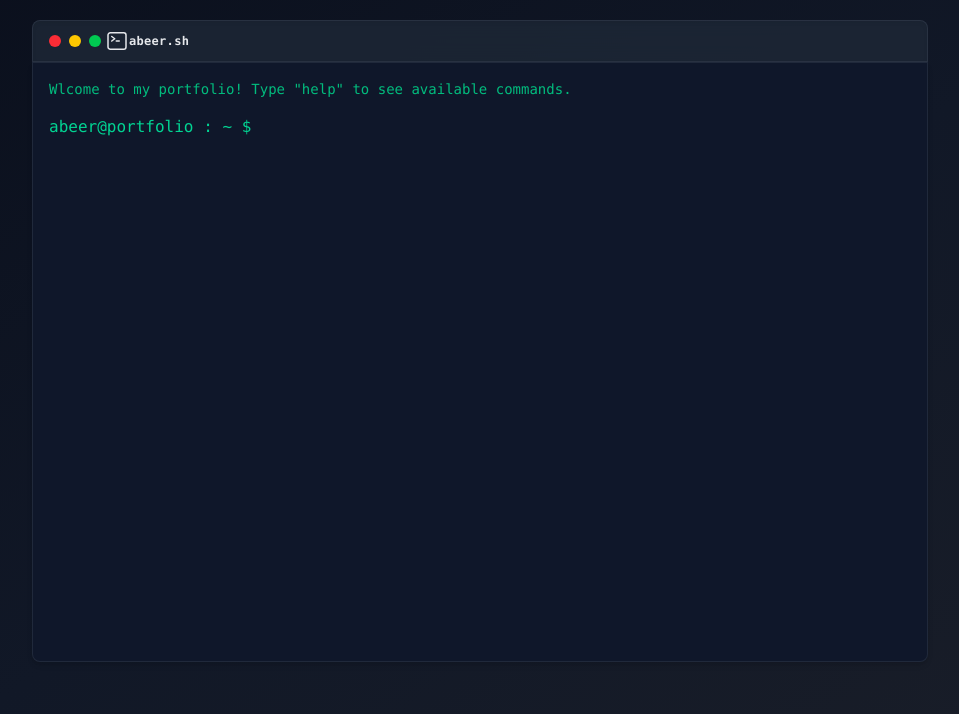
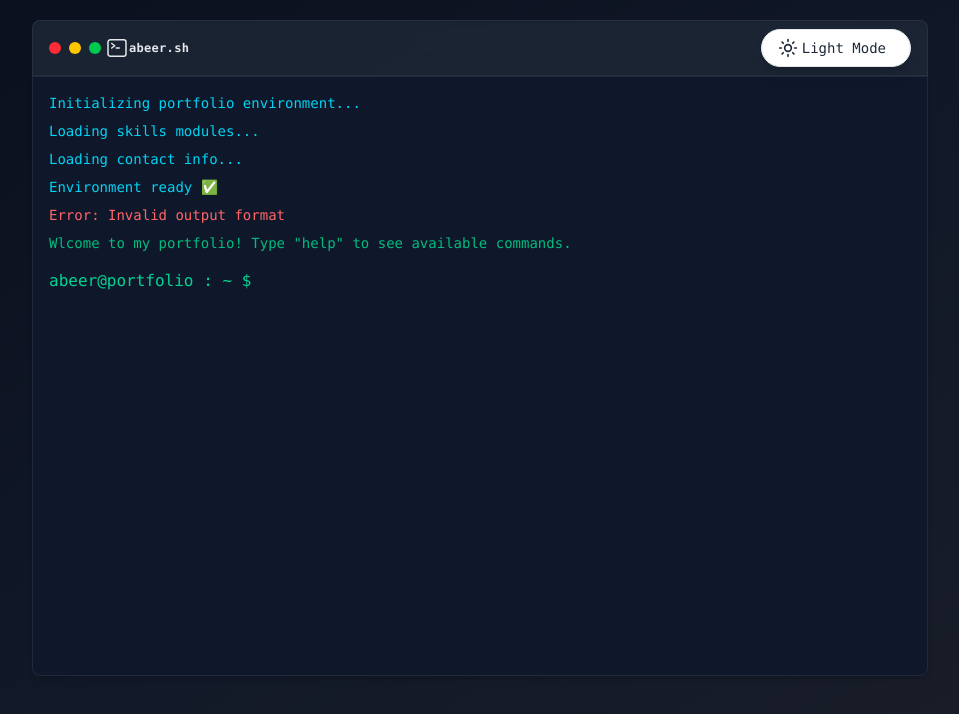
Before and after one commit to abeer-srivastava/me_, a React (Vite) app: page / in a window 1280 px wide. Shown: the top 714 px of the page, without its empty margins (160-1119 px from the left). Built offline with nearby package versions, Linux system fonts and the light colour scheme.

Commit message:
changes in ui

```diff
--- a/package.json
+++ b/package.json
@@ -9,12 +9,12 @@
     "lint": "eslint .",
     "preview": "vite preview",
     "start": "vite"
-
   },
   "dependencies": {
     "@tailwindcss/vite": "^4.1.11",
     "ansi-to-html": "^0.7.2",
     "framer-motion": "^12.23.12",
+    "lucide-react": "^0.548.0",
     "react": "^19.1.0",
     "react-dom": "^19.1.0",
     "tailwindcss": "^4.1.11"
--- a/src/App.tsx
+++ b/src/App.tsx
@@ -1,17 +1,32 @@
+import { useState } from "react";
 import Terminal from "./components/Terminal";
+import ThemeToggler from "./components/ThemeToggler";
 
 export default function App() {
+  const [whiteGradient, setWhiteGradient] = useState(false);
+
+  const handleThemeToggle = () => {
+    setWhiteGradient(!whiteGradient);
+  };
+
+  const getBackgroundClasses = () => {
+    if (whiteGradient) {
+      return "bg-gradient-to-br from-white via-gray-100 to-blue-100 text-gray-800 font-bold min-h-screen font-mono p-5 flex justify-center items-start";
+    }
+    return "bg-gradient-to-br from-[#0a0f1c] via-[#111827] to-[#1a1e28] text-white min-h-screen font-mono p-5 flex justify-center items-start";
+  };
+
   return (
-    <div className="bg-gradient-to-br from-[#0a0f1c] via-[#111827] to-[#1a1e28] text-white min-h-screen font-mono p-5 flex justify-center items-start">
+    <div className={getBackgroundClasses()}>
       <div className="w-full max-w-4xl">
-        <div className="bg-[#1f2937]/80 backdrop-blur-md rounded-t-lg px-4 py-2 flex items-center justify-between text-sm text-gray-300 shadow-inner border border-gray-600/30">
+        <div className={`${whiteGradient ? 'bg-white/80 backdrop-blur-md border-gray-200' : 'bg-[#1f2937]/80 backdrop-blur-md border-gray-600/30'} rounded-t-lg px-4 py-2 flex items-center justify-between text-sm shadow-inner border`}>
           <div className="flex items-center space-x-2">
             <div className="w-3 h-3 rounded-full bg-red-500"></div>
             <div className="w-3 h-3 rounded-full bg-yellow-400"></div>
             <div className="w-3 h-3 rounded-full bg-green-500"></div>
           </div>
-          <div className="flex items-center flex-1 ml-1 text-gray-300 text-xs">
-         <span className="text-xs font-semibold tracking-wide text-gray-200 flex items-center justify-center">
+          <div className="flex items-center flex-1 ml-1 text-xs">
+            <span className={`text-xs font-semibold tracking-wide flex items-center justify-center ${whiteGradient ? 'text-gray-700' : 'text-gray-200'}`}>
               <svg
                 xmlns="http://www.w3.org/2000/svg"
                 fill="none"
@@ -29,10 +44,9 @@ export default function App() {
               abeer.sh
             </span>
           </div>
-
-          <div></div>
+          <ThemeToggler whiteGradient={whiteGradient} onToggle={handleThemeToggle} />
         </div>
-        <Terminal />
+        <Terminal whiteGradient={whiteGradient} />
       </div>
     </div>
   );
--- a/src/components/Terminal.tsx
+++ b/src/components/Terminal.tsx
@@ -21,16 +21,51 @@ interface Line {
   type: string;
 }
 
-const Terminal = () => {
-  const [lines, setLines] = useState<Line[]>([
-    { output: "Welcome to my portfolio! Type \"help\" to see available commands.", type: "welcome" }
-  ]);
+const bootSequence = [
+  "Initializing portfolio environment...",
+  "Loading projects...",
+  "Loading skills modules...",
+  "Loading contact info...",
+  "Environment ready ✅"
+];
+
+interface TerminalProps {
+  whiteGradient: boolean;
+}
+
+const Terminal = ({ whiteGradient }: TerminalProps) => {
+  const [lines, setLines] = useState<Line[]>([]);
   const [input, setInput] = useState("");
+  const [booting, setBooting] = useState(true);
+  const [suggestion, setSuggestion] = useState<string | null>(null);
+  const [theme, setTheme] = useState<'default' | 'hacker' | 'light'>('default');
+  const [history, setHistory] = useState<string[]>(() => {
+    const saved = localStorage.getItem('terminalHistory');
+    return saved ? JSON.parse(saved) : [];
+  });
   const bottomRef = useRef<HTMLDivElement|null>(null);
 
   useEffect(() => {
     bottomRef.current?.scrollIntoView({ behavior: 'smooth' });
   }, [lines]);
+
+  // Boot sequence effect
+  useEffect(() => {
+    if (booting) {
+      let index = 0;
+      const interval = setInterval(() => {
+        if (index < bootSequence.length) {
+          setLines(prev => [...prev, { output: bootSequence[index], type: 'boot' }]);
+          index++;
+        } else {
+          setBooting(false);
+          setLines(prev => [...prev, { output: "Welcome to my portfolio! Type \"help\" to see available commands.", type: "welcome" }]);
+          clearInterval(interval);
+        }
+      }, 500); // 500ms per line
+      return () => clearInterval(interval);
+    }
+  }, [booting]);
 
  const commands: Record<string, Command> = {
   help: {
@@ -44,8 +79,19 @@ const Terminal = () => {
       { text: "• education - View my education", color: "text-green-300" },
       { text: "• resume - Download my resume", color: "text-green-300" },
       { text: "• contact - Get my contact information", color: "text-green-300" },
+      { text: "• story - Read my coding journey", color: "text-green-300" },
+      { text: "• goals - See my professional goals", color: "text-green-300" },
+      { text: "• social - View my social links", color: "text-green-300" },
       { text: "• clear - Clear the terminal", color: "text-green-300" },
       { text: "• help - Show this help message", color: "text-green-300" },
+      { text: "", color: "" },
+      { text: "Utility commands:", color: "text-cyan-400" },
+      { text: "• theme [hacker|default|light] - Switch terminal theme", color: "text-cyan-300" },
+      { text: "• history - Show command history", color: "text-cyan-300" },
+      { text: "• quote - Display a random programming quote", color: "text-cyan-300" },
+      { text: "• time - Show current time", color: "text-cyan-300" },
+      { text: "• date - Show current date", color: "text-cyan-300" },
+      { text: "• sudo [command] - Try to run as superuser (Easter egg)", color: "text-cyan-300" },
     ],
   },
 
@@ -167,11 +213,115 @@ const Terminal = () => {
       },
     ],
   },
+
+  story: {
+    type: "story",
+    content: [
+      { text: "👦 My Journey:", color: "text-yellow-400 font-bold" },
+      { text: "", color: "" },
+      { text: "I started coding in high school out of curiosity and fell in love with the logic behind software. Over the years, I've worked with web, cloud, and AI technologies to build real-world solutions.", color: "text-yellow-300" },
+      { text: "My vision is to combine technology and creativity to build systems that make a difference.", color: "text-yellow-300" }
+    ]
+  },
+
+  goals: {
+    type: "goals",
+    content: [
+      { text: "🎯 Goals:", color: "text-pink-400 font-bold" },
+      { text: "", color: "" },
+      { text: "1️⃣ Master Cloud & DevOps", color: "text-pink-300" },
+      { text: "2️⃣ Contribute to Open Source", color: "text-pink-300" },
+      { text: "3️⃣ Build AI-powered web platforms", color: "text-pink-300" }
+    ]
+  },
+
+  social: {
+    type: "social",
+    content: [
+      { text: "🌍 Social Links:", color: "text-emerald-400 font-bold" },
+      { text: "GitHub:", color: "text-emerald-300 font-semibold", inline: true },
+      { text: " github.com/AbeerSrivastava", color: "text-emerald-300 cursor-pointer hover:text-emerald-400" },
+      { text: "LinkedIn:", color: "text-emerald-300 font-semibold", inline: true },
+      { text: " linkedin.com/in/abeersrivastava", color: "text-emerald-300 cursor-pointer hover:text-emerald-400" }
+    ]
+  },
 };
 
 const handleCommand = (cmd:string) => {
+    // Add command to history
+    const newHistory = [...history, cmd];
+    setHistory(newHistory);
+    localStorage.setItem('terminalHistory', JSON.stringify(newHistory));
+
     if (cmd === 'clear') {
       setLines([]);
+      return;
+    }
+
+    // Theme command
+    if (cmd === 'theme hacker' || cmd === 'theme default' || cmd === 'theme light') {
+      const selected = cmd.split(' ')[1] as 'default' | 'hacker' | 'light';
+      setTheme(selected);
+      setLines([...lines, {
+        prompt: `abeer@portfolio : ~ $ ${cmd}`,
+        output: [{ text: `Theme changed to ${selected} mode`, color: "text-green-400" }],
+        type: 'theme'
+      }]);
+      return;
+    }
+
+    // History command
+    if (cmd === 'history') {
+      const historyOutput = history.map((h, i) => ({
+        text: `${i + 1}. ${h}`,
+        color: "text-amber-300"
+      }));
+      setLines([...lines, {
+        prompt: `abeer@portfolio : ~ $ ${cmd}`,
+        output: historyOutput,
+        type: 'history'
+      }]);
+      return;
+    }
+
+    // Quote command
+    if (cmd === 'quote') {
+      const quotes = [
+        "\"Programs must be written for people to read, and only incidentally for machines to execute.\" – Harold Abelson",
+        "\"Talk is cheap. Show me the code.\" – Linus Torvalds",
+        "\"First, solve the problem. Then, write the code.\" – John Johnson",
+        "\"Simplicity is the soul of efficiency.\" – Austin Freeman",
+        "\"Code is like humor. When you have to explain it, it's bad.\" – Cory House",
+        "\"The best error message is the one that never shows up.\" – Thomas Fuchs",
+        "\"Any fool can write code that a computer can understand. Good programmers write code that humans can understand.\" – Martin Fowler"
+      ];
+      const randomQuote = quotes[Math.floor(Math.random() * quotes.length)];
+      setLines([...lines, {
+        prompt: `abeer@portfolio : ~ $ ${cmd}`,
+        output: [{ text: randomQuote, color: "text-indigo-400 italic" }],
+        type: 'quote'
+      }]);
+      return;
+    }
+
+    // Time and date commands
+    if (cmd === 'time' || cmd === 'date') {
+      const now = new Date();
+      const formatted = cmd === 'time' ? now.toLocaleTimeString() : now.toDateString();
+      setLines([...lines, {
+        prompt: `abeer@portfolio : ~ $ ${cmd}`,
+        output: [{ text: formatted, color: "text-cyan-300" }],
+        type: 'time'
+      }]);
+      return;
+    }
+
+    if (cmd.startsWith('sudo')) {
+      setLines([...lines, {
+        prompt: `abeer@portfolio : ~ $ ${cmd}`,
+        output: [{ text: "System meltdown averted. Nice try hacker", color: "text-red-400" }],
+        type: 'error'
+      }]);
       return;
     }
 
@@ -195,6 +345,18 @@ const handleCommand = (cmd:string) => {
     if (e.key === 'Enter') {
       handleCommand(input.trim());
       setInput("");
+      setSuggestion(null);
+    }
+
+    if (e.key === 'Tab') {
+      e.preventDefault(); // prevent losing focus
+      const possible = Object.keys(commands).filter(cmd => cmd.startsWith(input));
+      if (possible.length === 1) {
+        setInput(possible[0]); // auto-complete
+        setSuggestion(null);
+      } else if (possible.length > 1) {
+        setSuggestion(possible.join(" | ")); // show multiple options
+      }
     }
   };
 
@@ -204,7 +366,14 @@ const handleCommand = (cmd:string) => {
       if (type === 'welcome') {
         return <TypewriterText text={output} className="text-emerald-500" speed={20} />;
       }
+      if (type === 'boot') {
+        return <div className="text-cyan-400">{output}</div>;
+      }
       return <div className="text-emerald-500">{output}</div>;
+    }
+
+    if (!Array.isArray(output)) {
+      return <div className="text-red-400">Error: Invalid output format</div>;
     }
 
     return output.map((item, index) => {
@@ -231,8 +400,44 @@ const handleCommand = (cmd:string) => {
     });
   };
 
+  // Theme-based styling
+  const getThemeClasses = () => {
+    const baseContainer = "rounded-b-lg p-4 shadow-md h-[75vh] overflow-y-auto";
+
+    if (whiteGradient) {
+      return {
+        container: `bg-gradient-to-br from-white via-gray-50 to-blue-50 ${baseContainer} border border-gray-200`,
+        prompt: "text-blue-600",
+        input: "bg-transparent outline-none ml-2 text-gray-800 flex-1"
+      };
+    }
+
+    switch (theme) {
+      case 'hacker':
+        return {
+          container: `bg-black ${baseContainer} border border-green-500/30`,
+          prompt: "text-green-400",
+          input: "bg-transparent outline-none ml-2 text-green-400 flex-1"
+        };
+      case 'light':
+        return {
+          container: `bg-[#F2F2F2] font-bold ${baseContainer} border border-gray-300`,
+          prompt: "text-blue-600",
+          input: "bg-transparent outline-none ml-2 text-gray-800 flex-1"
+        };
+      default:
+        return {
+          container: `bg-[#0f172a] ${baseContainer} border border-gray-600/30`,
+          prompt: "text-emerald-400",
+          input: "bg-transparent outline-none ml-2 text-white flex-1"
+        };
+    }
+  };
+
+  const themeClasses = getThemeClasses();
+
   return (
-    <div className="bg-[#0f172a] rounded-b-lg p-4 shadow-md border border-gray-600/30 h-[75vh] overflow-y-auto">
+    <div className={themeClasses.container}>
       {lines.map((line, index) => (
         <motion.div
           key={index}
@@ -242,23 +447,34 @@ const handleCommand = (cmd:string) => {
           className="mb-2"
         >
           {line.prompt && (
-            <div className="text-sm text-emerald-400 mb-1">{line.prompt}</div>
+            <div className={`text-sm ${themeClasses.prompt} mb-1`}>{line.prompt}</div>
           )}
           <div className="text-sm">
             {renderOutput(line.output, line.type)}
           </div>
         </motion.div>
       ))}
+      {!booting && (
         <div className="flex items-center mt-4">
-        <span className="text-emerald-400">abeer@portfolio : ~ $</span>
+          <span className={themeClasses.prompt}>abeer@portfolio : ~ $</span>
           <input
-          className="bg-transparent outline-none ml-2 text-white flex-1"
+            className={themeClasses.input}
             value={input}
-          onChange={(e: ChangeEvent<HTMLInputElement>) => setInput(e.target.value)}
+            onChange={(e: ChangeEvent<HTMLInputElement>) => {
+              setInput(e.target.value);
+              setSuggestion(null); // Clear suggestions when typing
+            }}
             onKeyDown={handleKeyDown}
             autoFocus
+            disabled={booting}
           />
         </div>
+      )}
+      {suggestion && (
+        <div className="text-gray-400 text-sm ml-2 select-none">
+          Suggestions: {suggestion}
+        </div>
+      )}
       <div ref={bottomRef} />
     </div>
   );
--- /dev/null
+++ b/src/components/ThemeToggler.tsx
@@ -0,0 +1,24 @@
+import { MoonStar, Sun } from "lucide-react";
+
+interface ThemeTogglerProps {
+  whiteGradient: boolean;
+  onToggle: () => void;
+}
+
+function ThemeToggler({ whiteGradient, onToggle }: ThemeTogglerProps) {
+  return (
+    <button
+      onClick={onToggle}
+      className={`px-4 py-2 rounded-full text-sm font-medium transition-all duration-300 ${
+        whiteGradient
+          ? 'bg-gray-800 text-white hover:bg-gray-700 shadow-lg'
+          : 'bg-white text-gray-800 hover:bg-gray-100 border border-gray-200 shadow-lg'
+      }`}
+      title={whiteGradient ? "Switch to Dark Mode" : "Switch to White Gradient"}
+    >
+      {whiteGradient ?  (<div className="flex align-middle pr-2"><MoonStar size={20}  className="mr-1"/>Dark Mode</div>): (<div className="flex align-middle pr-2"><Sun size={20} className="mr-1"/>Light Mode</div>)}
+    </button>
+  );
+}
+
+export default ThemeToggler;
```
Also changed, not shown: 2 other files (tests, documents, lock files or other folders). Lines whose indentation alone changed are shown as unchanged.
